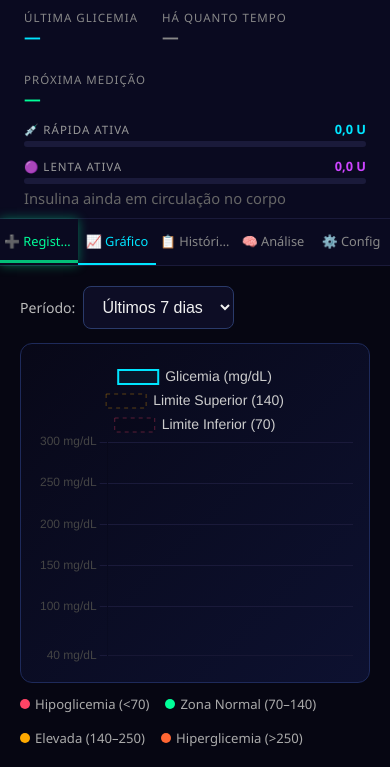
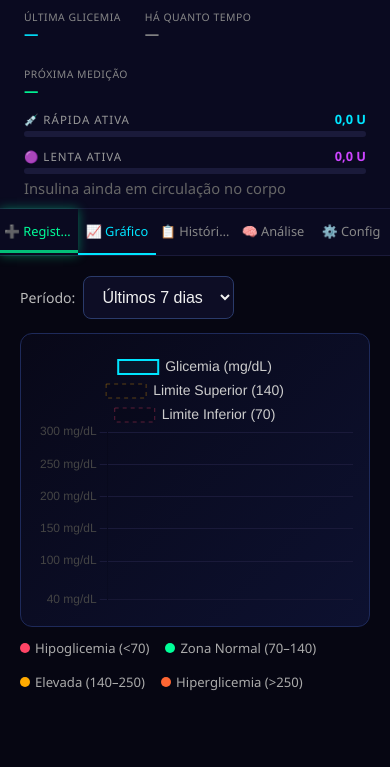
Before and after one commit to hellfirespriston-art/glicocare, a plain HTML site: page index.html in a window 390 px wide. Both pictures are taken after a click on the element "📈 Gráfico". Shown: the part 160-927 px from the top of the page. After the commit the page ends 871 px from the top, so only its background shows below. Drawn offline with nearby package versions, Linux system fonts and the light colour scheme.

Commit message:
fix: fonte menor nos stats (cabem numa linha no mobile) + corrige canvas do grafico

```diff
--- a/index.html
+++ b/index.html
@@ -35,8 +35,8 @@
     }
     .statusbar-row { display:flex; gap:24px; align-items:center; flex-wrap:wrap; }
     .status-item { display:flex; flex-direction:column; }
-    .status-label { font-size:0.72rem; color:#888; text-transform:uppercase; letter-spacing:1px; }
-    .status-value { font-size:1.05rem; font-weight:700; }
+    .status-label { font-size:0.65rem; color:#888; text-transform:uppercase; letter-spacing:0.5px; }
+    .status-value { font-size:0.9rem; font-weight:700; }
     .iob-bar { flex:1; min-width:200px; }
     .iob-label { font-size:0.72rem; color:#999; text-transform:uppercase; letter-spacing:1px; margin-bottom:4px; }
     .iob-track { height:6px; background:#1a1a3a; border-radius:3px; overflow:hidden; }
@@ -185,7 +185,8 @@
     .btn-lenta-pular { flex:1; background:#1a1a2a; color:#888; font-size:0.9rem; padding:11px; border:1px solid #333; border-radius:8px; cursor:pointer; }
 
     /* GRAFICO */
-    .chart-box { background:linear-gradient(135deg,#080818,#0d1130); border:1px solid #1e2a5a; border-radius:12px; padding:16px; height:340px; }
+    .chart-box { background:linear-gradient(135deg,#080818,#0d1130); border:1px solid #1e2a5a; border-radius:12px; padding:16px; }
+    #grafico-glicemia { width:100% !important; height:260px !important; display:block; }
     .chart-controls { display:flex; gap:12px; margin-bottom:14px; flex-wrap:wrap; align-items:center; }
     .chart-controls select { width:auto; }
 
```
